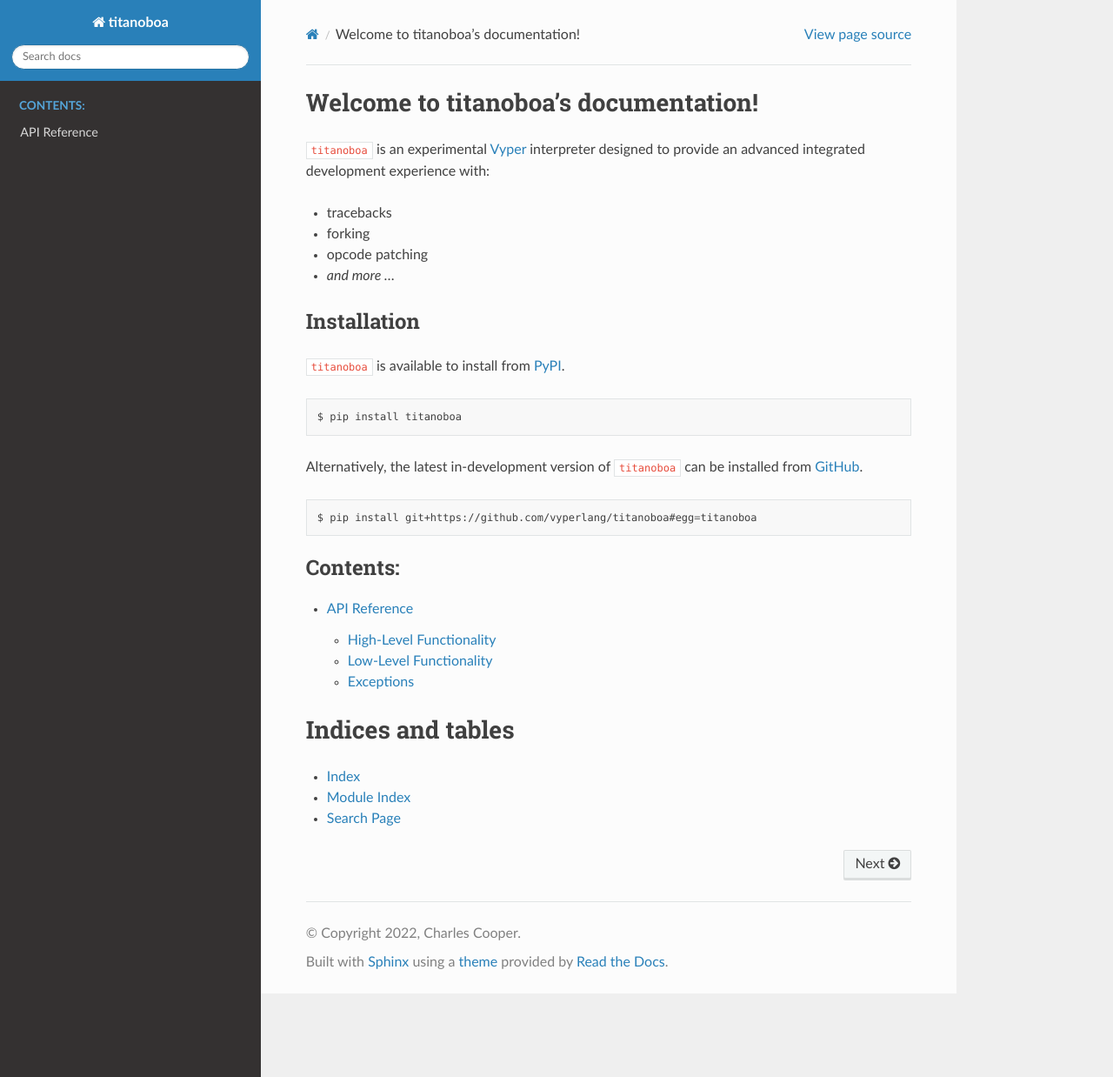
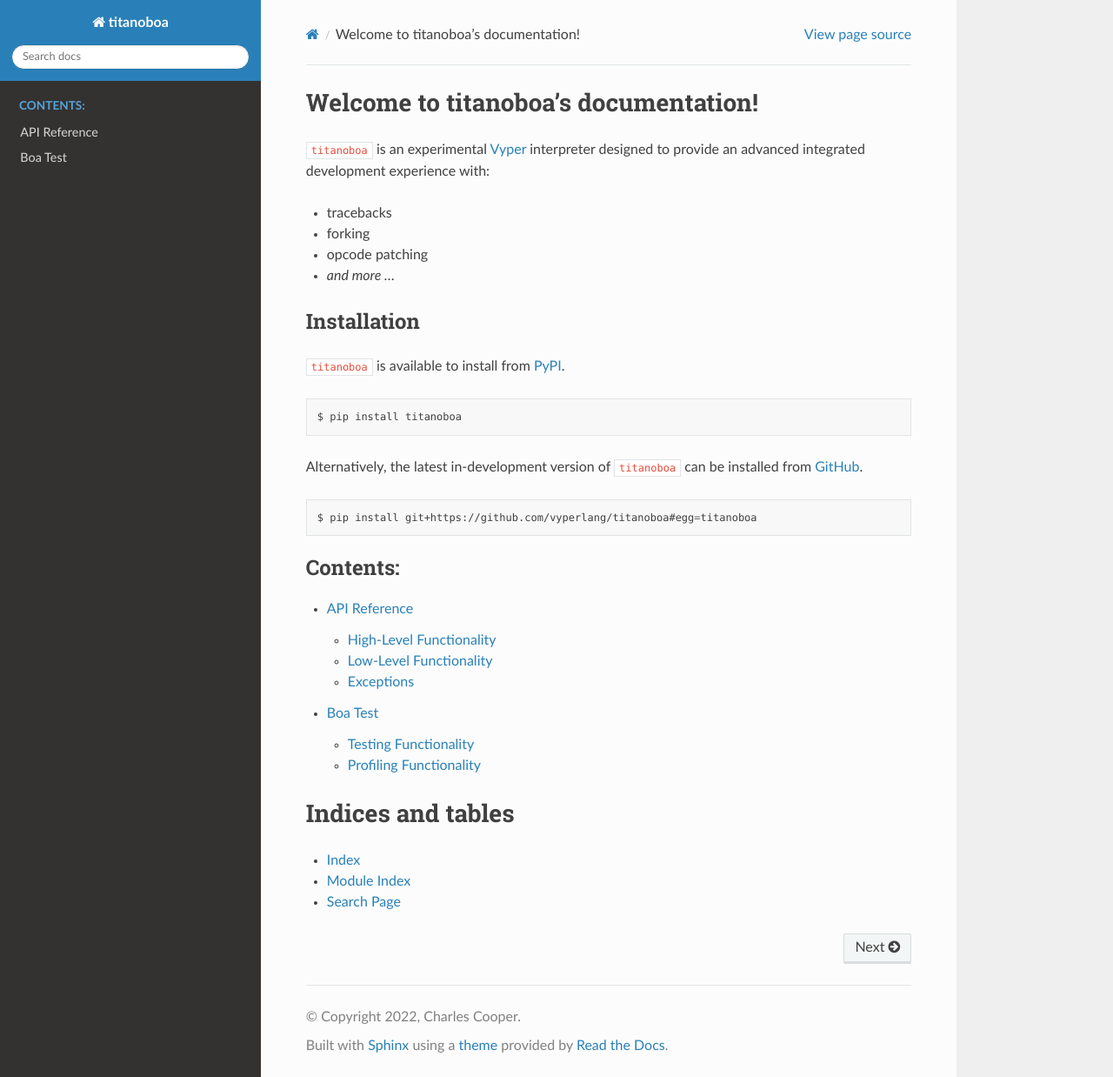
Before and after one commit to vyperlang/titanoboa, a Sphinx documentation site: the page built from docs/source/index.rst, in a window 1280 px wide and 1238 px high. Shown: the whole window at 87% size. Built offline with Sphinx 7.4.7 and the Read the Docs theme 2.0.0, drawn with Linux system fonts in a browser that asks for light colours.

Commit message:
add test index, remove asttokens bump up

```diff
--- a/docs/source/index.rst
+++ b/docs/source/index.rst
@@ -33,6 +33,7 @@
    :caption: Contents:
 
    api
+   test
 
 Indices and tables
 ==================
--- a/pyproject.toml
+++ b/pyproject.toml
@@ -16,7 +16,6 @@
 # Requirements
 dependencies = [
     "vyper >= 0.3.7",
-    "asttokens >= 2.2.1", # resolves some buggy issues with imports
     "eth-abi",
     "py-evm",
     "eth-typing",
```
